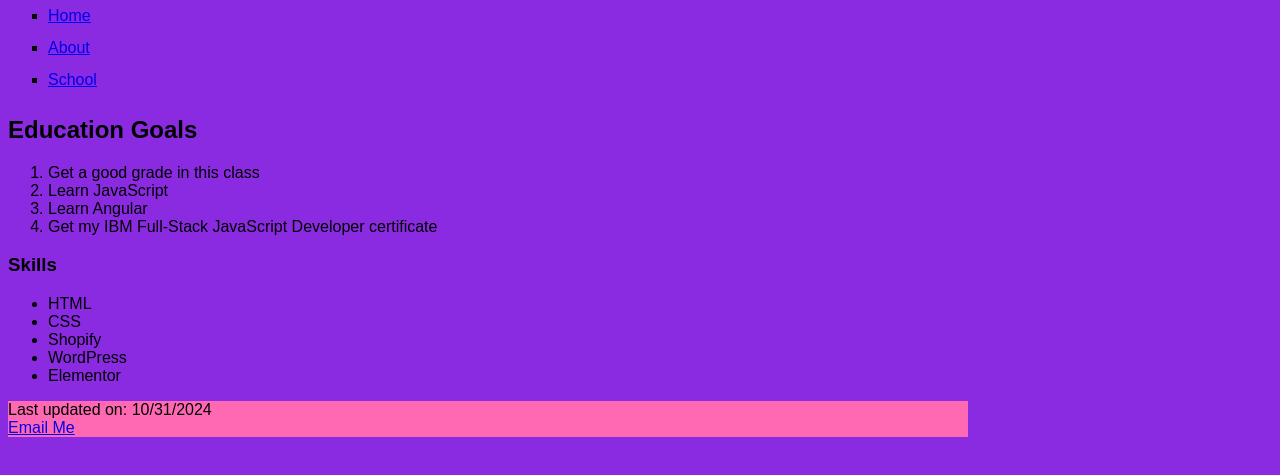
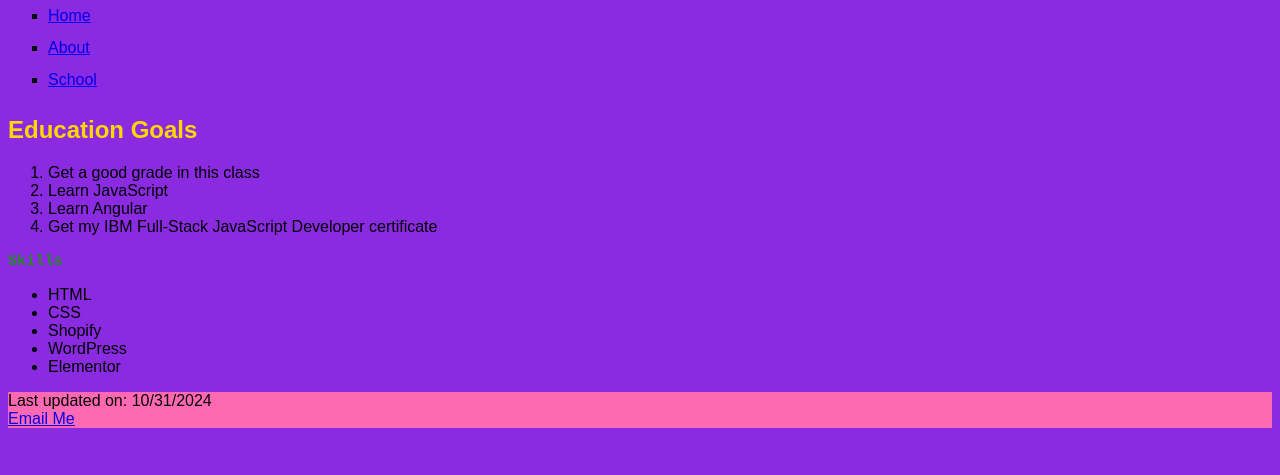
Before and after one commit to dee-res/CIS162-Project-1-2, a plain HTML site: page about.html in a window 1280 px wide. Shown: the part 81-556 px from the top of the page. Drawn offline with Linux system fonts and the light colour scheme.

Commit message:
Update style.css

```diff
--- a/style.css
+++ b/style.css
@@ -1,7 +1,7 @@
 body {
     background-color: blueviolet;
     font-family: Arial, Helvetica, sans-serif;
-    width: 75%;
+    width: 100;
     padding: 5;
     margin-top: auto;
     }
@@ -16,6 +16,16 @@ body {
     h1 {
         color: mediumorchid;
         font-family: Verdana, Geneva, Tahoma, sans-serif;
+    }
+
+    h2 {
+        color: gold;
+        font-family: fantasy;
+    }
+
+    h3 {
+        color: forestgreen;
+        font-family: monospace;
     }
 
     nav > ul {
```
